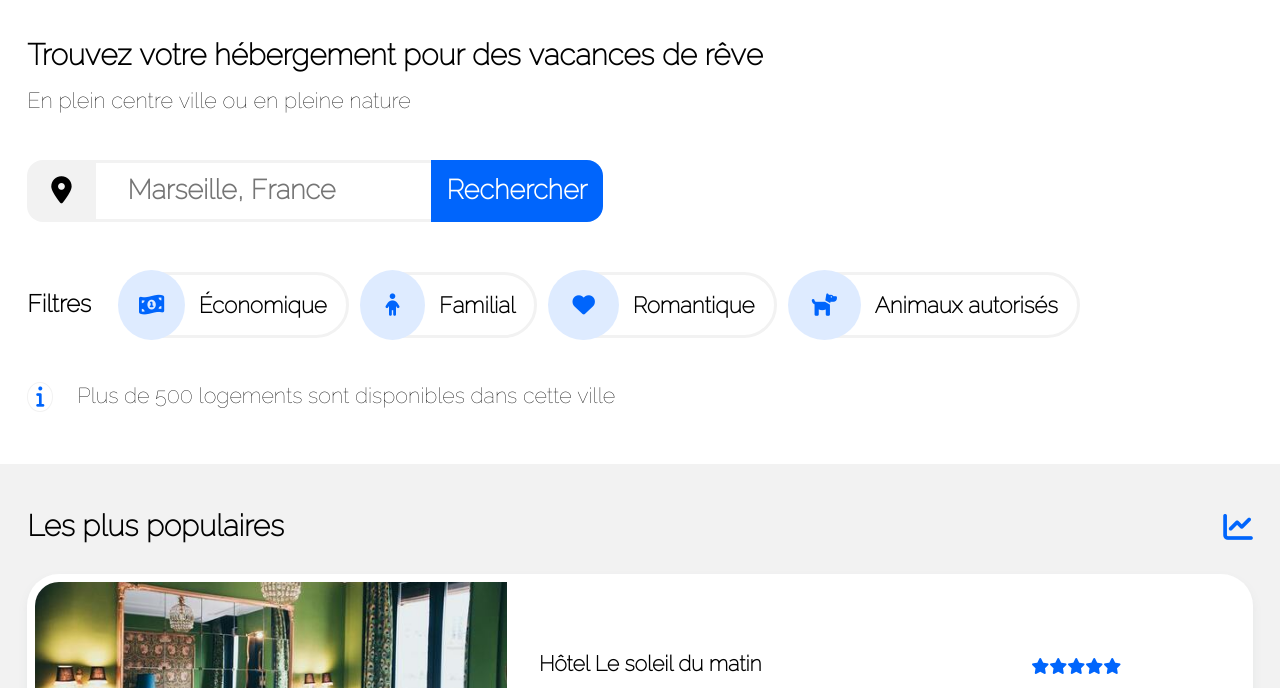
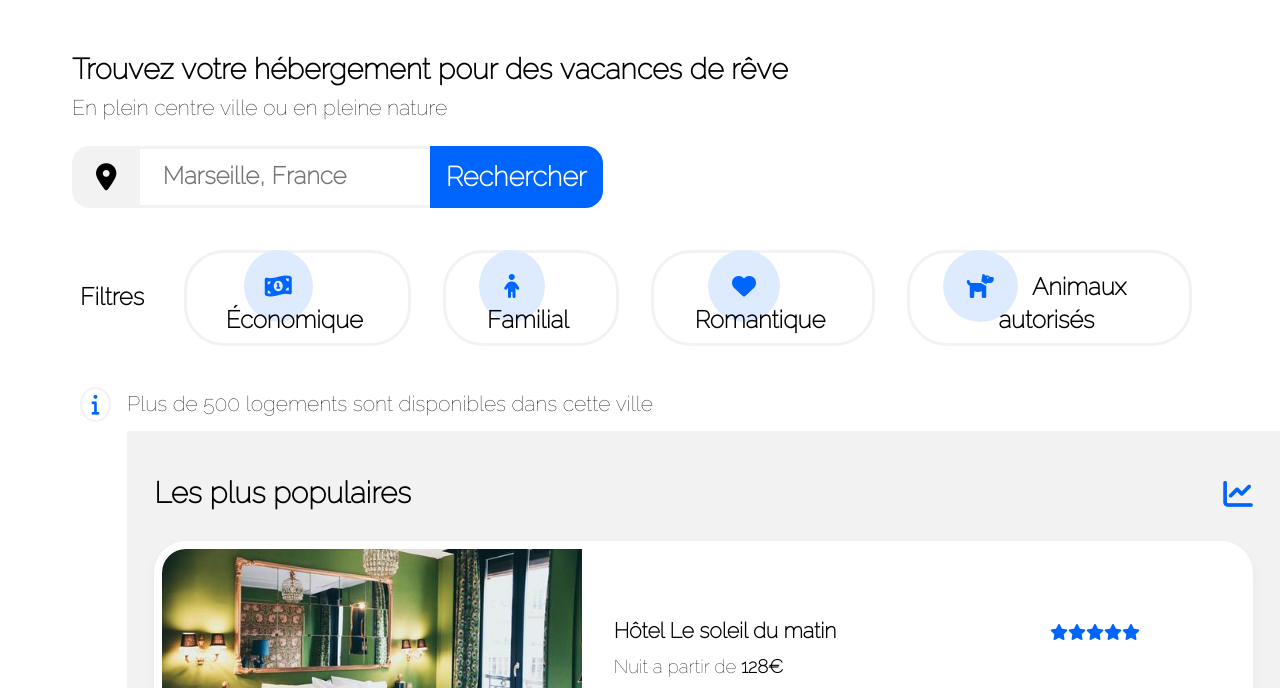
Before and after one commit to S-Moreira06/MOREIRAStephane_2_10102020, a website: page public/index.html in a window 1280 px wide. Shown: the part 89-777 px from the top of the page. Drawn offline with Linux system fonts and the light colour scheme; files whose address does not match are found by name; a web font is replaced by a local one.

Commit message:
refactor (form) : desktop
setup and adjust for desktop (with perfectpixel)

```diff
--- a/sass/layout/_form.scss
+++ b/sass/layout/_form.scss
@@ -15,7 +15,7 @@
         &--desktop-button {
             display: none;
             background-color: $color-primary;
-            border-radius: 0 1rem 1rem 0;
+            border-radius: 0 1.1rem 1.1rem 0;
             border: none;
             color: white;
             font-weight: 600;
@@ -33,7 +33,7 @@
         }
         i[class='fas fa-map-marker-alt'] {
             background-color: $color-secondary;
-            border-radius: 1rem 0 0 1rem;
+            border-radius: 1.1rem 0 0 1.1rem;
             padding: 1.1rem 1.5rem;
             color: black;
         }
@@ -75,14 +75,14 @@
         }
     }
     &__info {
-        margin: 2.5rem 0 0 0;
+        margin-top: 2.5rem;
         font-size: 1.35rem;
         i{
             float: left;
-            border: 1px solid $color-secondary;
+            border: 2px solid $color-secondary;
             border-radius: 50%;
             margin: -0.3rem 1.5rem 1rem 0;
-            padding: 0.2rem 0.5rem;
+            padding: 0.3rem 0.6rem;
         }
     }
     @include tablet-breakpoint {
@@ -103,4 +103,39 @@
             }
         }
     }
+    @include desktop-breakpoint {
+        margin: 3.5rem $margin-desktop 0 $margin-desktop;
+        h1 {
+            font-size: 1.8rem;
+        }
+        &__description {
+            margin-top: 0.5rem;
+            font-size: 1.33rem;
+        }
+        &__search {
+            margin-top: 1.7rem;
+            input[type='search'] {
+                font-size: 1.5rem;
+                padding-left: 1.4rem;
+            }
+        }
+        &__filter {
+            margin-top: 2.6rem;
+            p {
+                margin-left: 0.5rem;
+            }
+            button {
+                font-size: 1.5rem;
+                margin: 0 1rem 0 1rem;
+                padding: 0.6rem 1.7rem 0.6rem 1.3rem;
+            }
+        }
+        &__info {
+            font-size: 1.32rem;
+            margin-top: 3rem;
+            i {
+                margin: -0.4rem 1rem 0 0.5rem;
+            }
+        }
+    }
 }
```
Also changed, not shown: public/css/style.css, 1 other file.
